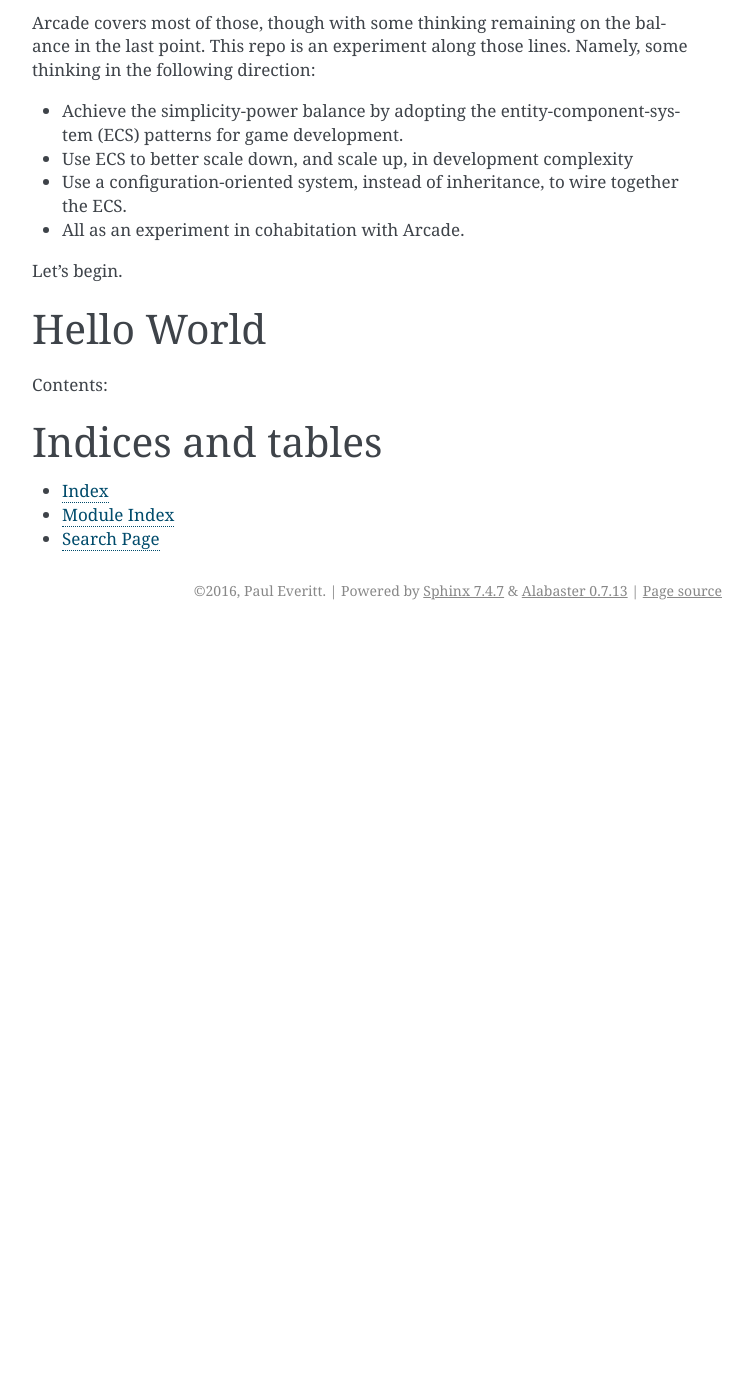
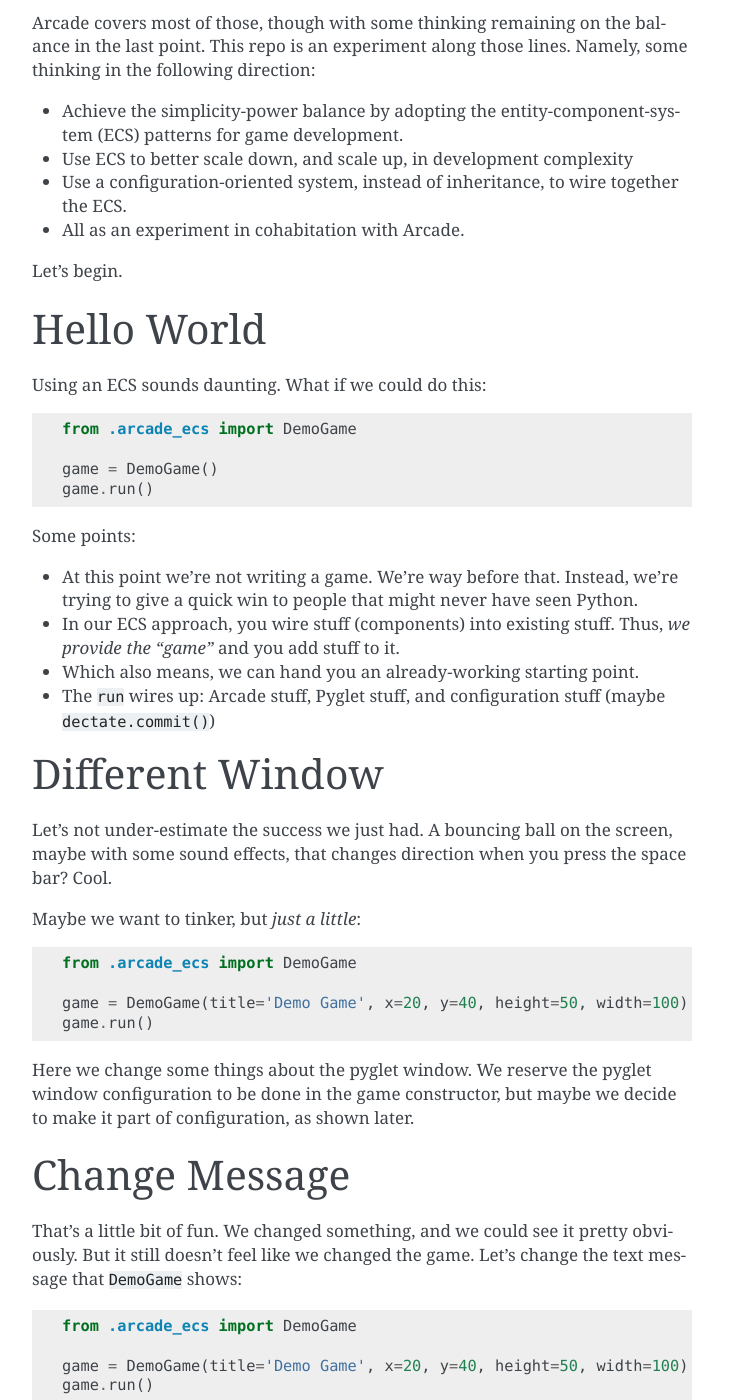
Before and after one commit to pauleveritt/asteroids, a Sphinx documentation site: the page built from docs/index.rst, in a window 1280 px wide and 1400 px high, scrolled down 468 px. Shown: the whole window, without its empty margins (388-1141 px from the left). Built offline with Sphinx 7.4.7, drawn with Linux system fonts in a browser that asks for light colours; before the commit the page ends 1098 px from its top, so only the background shows below that; some of the changed text lies outside the part shown.

Commit message:
Here's some science fiction.

```diff
--- /dev/null
+++ b/docs/arcade_ecs.py
@@ -0,0 +1,16 @@
+class Game:
+    def __init__(self, title: str = 'Hello World',
+                 x: int = 0, y: int = 0,
+                 height: int = 100, width: int = 200):
+        self.title = title
+        self.x = x
+        self.y = y
+        self.height = height
+        self.width = width
+
+    def run(self):
+        pass
+
+
+class DemoGame(Game):
+    pass
--- /dev/null
+++ b/docs/game01.py
@@ -0,0 +1,4 @@
+from .arcade_ecs import DemoGame
+
+game = DemoGame()
+game.run()
--- /dev/null
+++ b/docs/game02.py
@@ -0,0 +1,4 @@
+from .arcade_ecs import DemoGame
+
+game = DemoGame(title='Demo Game', x=20, y=40, height=50, width=100)
+game.run()
--- /dev/null
+++ b/docs/game03.py
@@ -0,0 +1,4 @@
+from .arcade_ecs import DemoGame
+
+game = DemoGame(title='Demo Game', x=20, y=40, height=50, width=100)
+game.run()
--- /dev/null
+++ b/docs/game04.py
@@ -0,0 +1,12 @@
+from .arcade_ecs import DemoGame
+
+game = DemoGame(title='Demo Game', x=20, y=40, height=50, width=100)
+
+
+@DemoGame.processor('updater')
+def log_edge(frame, position, velocity):
+    if position == 'edge':
+        print('Yep, hit the edge')
+
+
+game.run()
--- a/docs/index.rst
+++ b/docs/index.rst
@@ -40,9 +40,100 @@ Let's begin.
 Hello World
 ===========
 
+Using an ECS sounds daunting. What if we could do this:
 
+.. literalinclude:: game01.py
 
-Contents:
+Some points:
+
+- At this point we're not writing a game. We're way before that.
+  Instead, we're trying to give a quick win to people that might
+  never have seen Python.
+
+- In our ECS approach, you wire stuff (components) into existing
+  stuff. Thus, *we provide the "game"* and you add stuff to it.
+
+- Which also means, we can hand you an already-working starting
+  point.
+
+- The ``run`` wires up: Arcade stuff, Pyglet stuff, and configuration
+  stuff (maybe ``dectate.commit()``)
+
+Different Window
+================
+
+Let's not under-estimate the success we just had. A bouncing ball
+on the screen, maybe with some sound effects, that changes direction
+when you press the space bar? Cool.
+
+Maybe we want to tinker, but *just a little*:
+
+.. literalinclude:: game02.py
+
+Here we change some things about the pyglet window. We reserve the
+pyglet window configuration to be done in the game constructor, but
+maybe we decide to make it part of configuration, as shown later.
+
+Change Message
+==============
+
+That's a little bit of fun. We changed something, and we could see
+it pretty obviously. But it still doesn't feel like we changed the
+game. Let's change the text message that ``DemoGame`` shows:
+
+.. literalinclude:: game03.py
+
+- Does this go as a property assignment on DemoGame instance ``game``?
+
+- Or a method on DemoGame?
+
+- Or change DemoGame to have some component that is in charge of
+  the message?
+
+Extend Animation
+================
+
+Our ``DemoGame`` has an animation function, and it works fine. We'd
+like to slightly extend it: when you hit the edge, print something
+to the console:
+
+.. literalinclude:: game04.py
+
+- Hmm, this got interesting. I'm adding a *second* function that
+  executes on system update, in addition to the one that is in
+  ``DemoGame``.
+
+- In fact, perhaps "the one that is in ``DemoGame`` is a falsehood.
+  Maybe there are bunches of functions that execute on update.
+
+- All I had to write was a function. I didn't have to find a class
+  to subclass, register that subclass, and find some magically-named
+  method.
+
+- I also didn't have to know much about the rest of the system. I asked
+  for some stuff to get passed in. The system found that stuff and
+  called my function with it. Makes testing easy, and possibly some other
+  things (performance).
+
+Questions
+---------
+
+- "Bunches of functions" brings up the perennial questions of
+  overriding, ordering, etc.
+
+- I dislike that 'updater' is in a string...it makes autocomplete
+  and validation more magical. I wish it was ``.update``.
+
+Other
+=====
+
+- Add a second ball
+
+- Register a motion processor, or collission detecter
+
+- Register some sprites
+
+- Stop using DemoGame, instead, subclass and register your own game
 
 .. toctree::
    :maxdepth: 2
```
